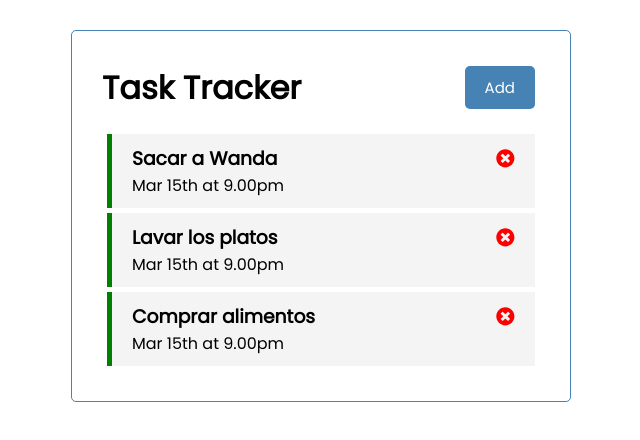
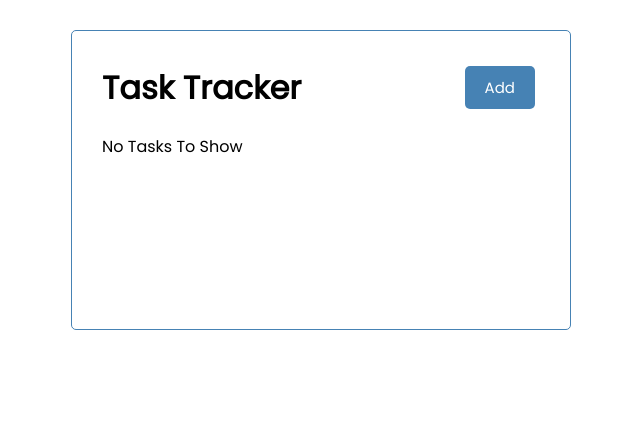
Before and after one commit to gnzlplcs/task-tracker, a React (Create React App) app: page / in a window 1280 px wide. Shown: the top 440 px of the page, without its empty margins (319-959 px from the left). Built offline with nearby package versions, Linux system fonts and the light colour scheme; data requests are answered from the project's data file.

Commit message:
🗑️  delete task from server

```diff
--- a/db.json
+++ b/db.json
@@ -1,22 +1,3 @@
 {
-  "tasks": [
-    {
-      "id": 1,
-      "text": "Sacar a Wanda",
-      "day": "Mar 15th at 9.00pm",
-      "reminder": true
-    },
-    {
-      "id": 2,
-      "text": "Lavar los platos",
-      "day": "Mar 15th at 9.00pm",
-      "reminder": true
-    },
-    {
-      "id": 3,
-      "text": "Comprar alimentos",
-      "day": "Mar 15th at 9.00pm",
-      "reminder": true
-    }
-  ]
+  "tasks": []
 }
--- a/src/App.js
+++ b/src/App.js
@@ -27,10 +27,13 @@
     setTasks([...tasks, newTask])
   };
 
-  // delete function
-  const deleteTask = (id) => {
+  // delete task from server
+  const deleteTask = async (id) => {
+    await fetch(`http://localhost:5000/tasks/${id}`, {
+      method: 'DELETE'
+    })
     setTasks(tasks.filter((task) => task.id !== id));
-  };
+  }
 
   const toggleReminder = (id) => {
     setTasks(
```
